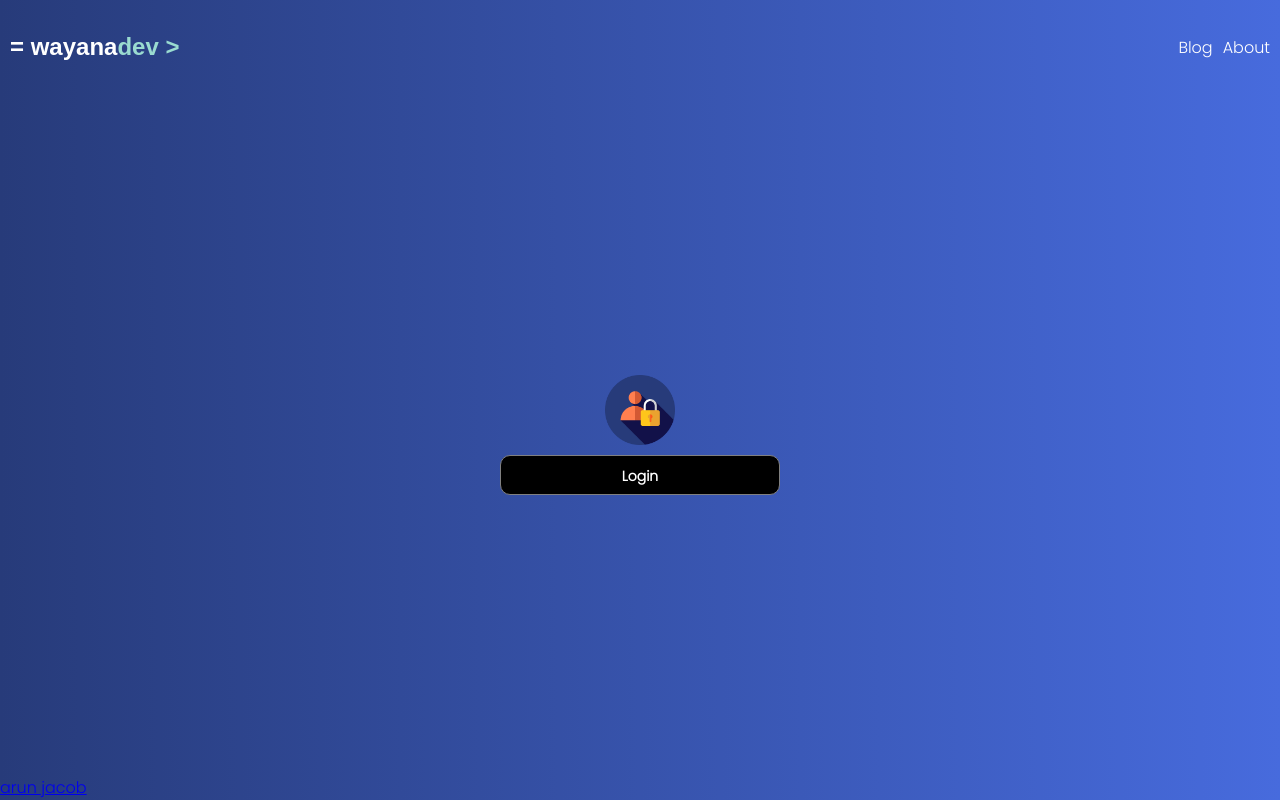
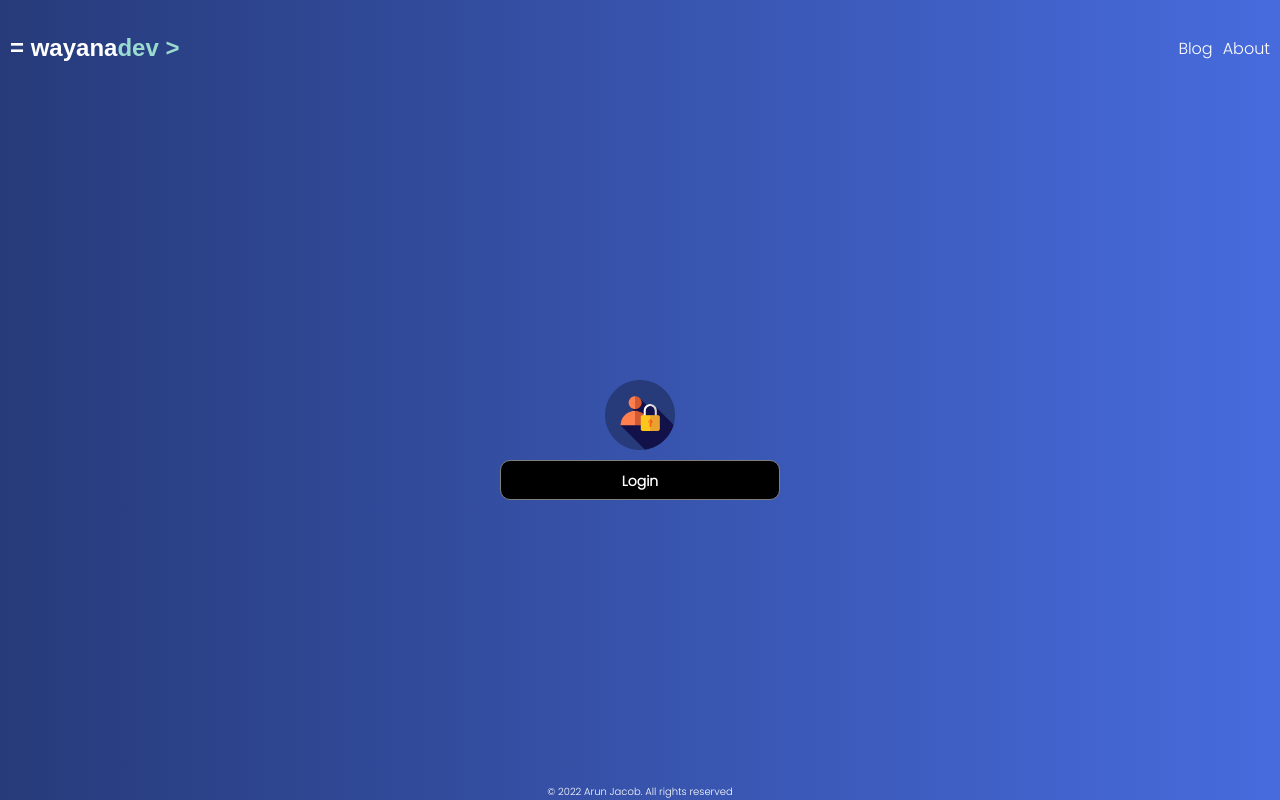
Before and after one commit to ajacin/wayanadev-dash, a React (Create React App) app: page / in a window 1280 px wide. Built offline with nearby package versions, Linux system fonts and the light colour scheme; no server answers.

Commit message:
copyright text changes

```diff
--- a/src/App.js
+++ b/src/App.js
@@ -20,7 +20,7 @@ function App() {
       </header>
       <ApplicationRoutes></ApplicationRoutes>
       <footer>
-        <a href="https://www.linkedin.com/in/ajacin/" target="_blank">arun jacob</a>
+        <a href="https://www.linkedin.com/in/ajacin/" target="_blank">© 2022 Arun Jacob.  All rights reserved</a>
       </footer>
     </div>
   );
--- a/src/styles.css
+++ b/src/styles.css
@@ -23,6 +23,18 @@ button:hover {
   color: #fff !important;
   /* background: #121149; */
   box-shadow: 0 0 10px #000000;
+}
+
+footer {
+  display: flex;
+  justify-content: center;
+  width: 100%;
+}
+
+footer a {
+  color: white;
+  text-decoration: none;
+  font-size: x-small;
 }
 
 body {
```
